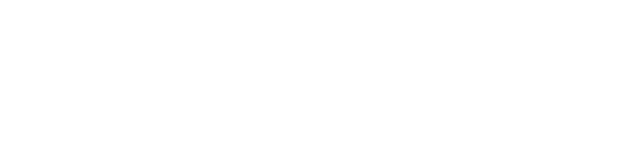
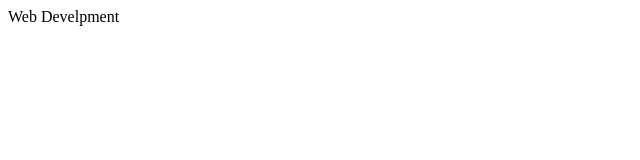
Before and after one commit to azeezpasha-glitch/Full-Stack-Dev.., a plain HTML site: page index.html in a window 1280 px wide. Shown: the whole page, without its empty margins (0-640 px from the left). Drawn offline with Linux system fonts and the light colour scheme.

Commit message:
Task -02

```diff
--- a/index.html
+++ b/index.html
@@ -2,4 +2,8 @@
  <head>
   <title> Hello world </title>
 </head>
+
+<body>
+ Web Develpment
+</body>
 </html>
```
